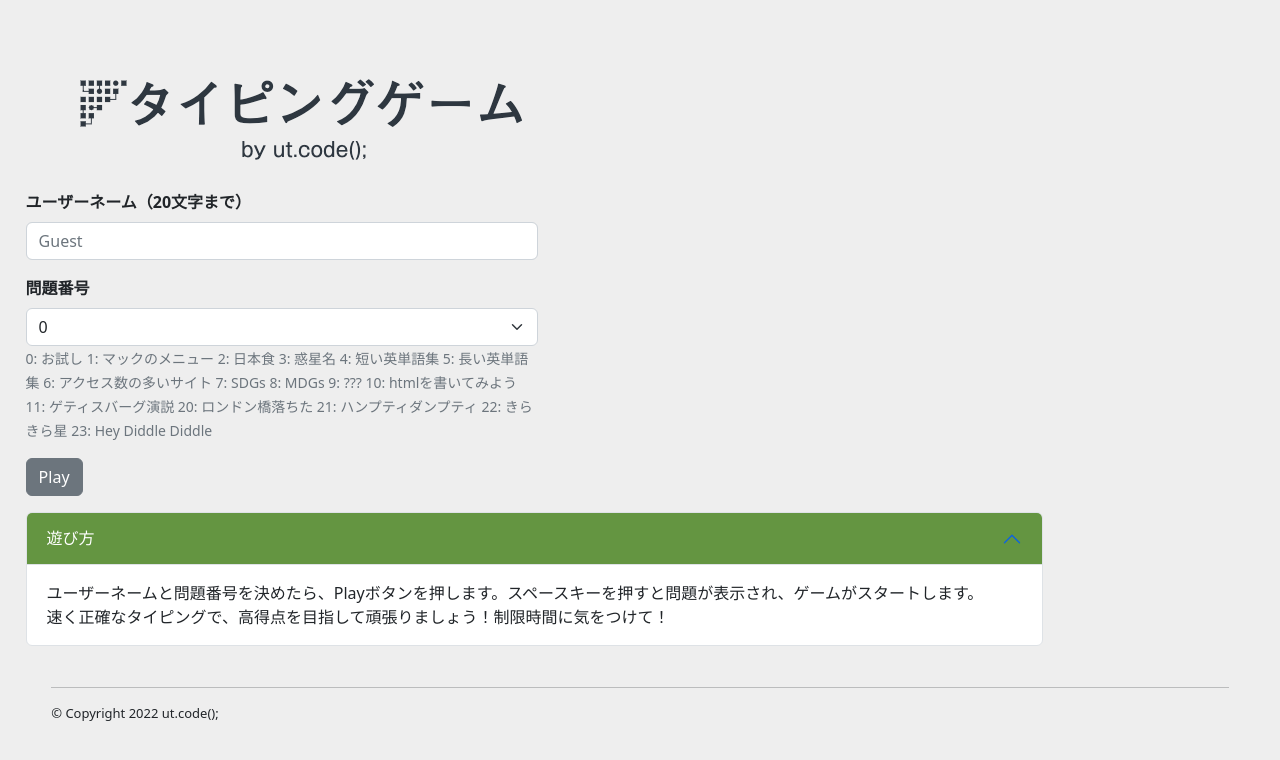
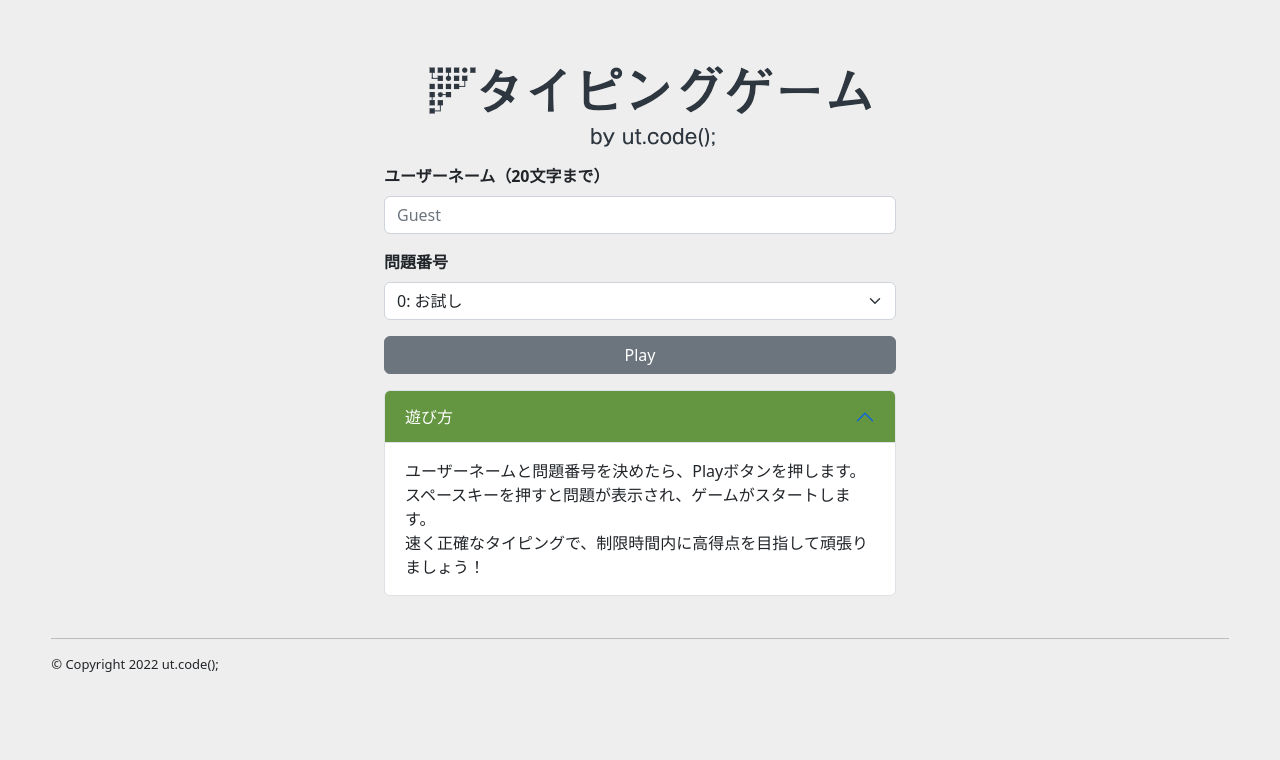
Before and after one commit to ut-code/typing-game, a React (Vite) app in the folder frontend/: page / in a window 1280 px wide. Shown: the top 760 px of the page. Built offline with nearby package versions, Linux system fonts and the light colour scheme.

Commit message:
全体的にセンタリング

```diff
--- a/frontend/src/components/Header.tsx
+++ b/frontend/src/components/Header.tsx
@@ -6,7 +6,7 @@ import logo from "/logo.png";
 
 export default function Header() {
   return (
-    <header>
+    <header style={{ textAlign: "center", padding: "1vw" }}>
       {/* <b>ut.code(); タイピングゲーム</b> */}
       <Image src={logo} alt={"タイピングゲーム by ut.code();"} />
     </header>
--- a/frontend/src/pages/Basic/Basic.tsx
+++ b/frontend/src/pages/Basic/Basic.tsx
@@ -23,6 +23,9 @@ export default function Basic() {
   if (cont !== null) cont.textContent = content;
   return (
     <>
+      <Button href="/" variant="secondary" id="backbutton">
+        Back
+      </Button>
       <div id="score-related">
         <Stack direction="horizontal" gap={3}>
           <table id="current">
@@ -69,9 +72,6 @@ export default function Basic() {
           <span id="question">[Space]を押して開始</span>
         </div>
       </div>
-      <Button href="/" variant="secondary">
-        Back
-      </Button>
       {/* 下のdivの中にReactがキーボードの入力結果をいい感じにして、出力している。これを、読み取って使えば良い。 */}
       <div id="content"></div>
       <Keyboard
--- a/frontend/src/pages/Basic/style.css
+++ b/frontend/src/pages/Basic/style.css
@@ -162,3 +162,6 @@ footer {
   width: 30vw;
   height: 15vw;
 }
+#backbutton {
+  width: 10vw;
+}
--- a/frontend/src/pages/Home.tsx
+++ b/frontend/src/pages/Home.tsx
@@ -42,30 +42,23 @@ export default function Home() {
                   setQnumber(e.target.value);
                 }}
               >
-                <option>0</option>
-                <option>1</option>
-                <option>2</option>
-                <option>3</option>
-                <option>4</option>
-                <option>5</option>
-                <option>6</option>
-                <option>7</option>
-                <option>8</option>
-                <option>9</option>
-                <option>10</option>
-                <option>11</option>
-                <option>20</option>
-                <option>21</option>
-                <option>22</option>
-                <option>23</option>
+                <option>0: お試し</option>
+                <option>1: マックのメニュー</option>
+                <option>2: 日本食</option>
+                <option>3: 惑星名</option>
+                <option>4: 短い英単語集</option>
+                <option>5: 長い英単語集</option>
+                <option>6: アクセス数の多いサイト</option>
+                <option>7: SDGs</option>
+                <option>8: MDGs</option>
+                <option>9: キーボード配列</option>
+                <option>10: htmlを書いてみよう</option>
+                <option>11: ゲティスバーグ演説</option>
+                <option>20: ロンドン橋落ちた</option>
+                <option>21: ハンプティダンプティ</option>
+                <option>22: きらきら星</option>
+                <option>23: Hey Diddle Diddle</option>
               </Form.Select>
-              <Form.Text className="text-muted">
-                0: お試し 1: マックのメニュー 2: 日本食 3: 惑星名 4:
-                短い英単語集 5: 長い英単語集 6: アクセス数の多いサイト 7: SDGs
-                8: MDGs 9: ??? 10: htmlを書いてみよう 11: ゲティスバーグ演説 20:
-                ロンドン橋落ちた 21: ハンプティダンプティ 22: きらきら星 23: Hey
-                Diddle Diddle
-              </Form.Text>
             </Form.Group>
 
             <Button
@@ -97,13 +90,15 @@ export default function Home() {
           </Form>
         </div>
 
-        <Accordion defaultActiveKey="0" alwaysOpen>
+        <Accordion defaultActiveKey="0" alwaysOpen id="how-to-play">
           <Accordion.Item eventKey="0">
             <Accordion.Header>遊び方</Accordion.Header>
             <Accordion.Body>
-              ユーザーネームと問題番号を決めたら、Playボタンを押します。スペースキーを押すと問題が表示され、ゲームがスタートします。
+              ユーザーネームと問題番号を決めたら、Playボタンを押します。
               <br></br>
-              速く正確なタイピングで、高得点を目指して頑張りましょう！制限時間に気をつけて！
+              スペースキーを押すと問題が表示され、ゲームがスタートします。
+              <br></br>
+              速く正確なタイピングで、制限時間内に高得点を目指して頑張りましょう！
             </Accordion.Body>
           </Accordion.Item>
         </Accordion>
--- a/frontend/src/pages/Result/Result.tsx
+++ b/frontend/src/pages/Result/Result.tsx
@@ -1,6 +1,7 @@
 /* eslint-disable @typescript-eslint/ban-ts-comment */
 import React from "react";
 import { useEffect, useState } from "react";
+import Header from "../../components/Header";
 import Footer from "./../../components/Footer";
 import { Helmet } from "react-helmet";
 import "./style.css";
@@ -80,10 +81,14 @@ export default function Result() {
 
   return (
     <>
+      <Header />
       <Helmet>
         <title>結果</title>
       </Helmet>
       <Stack gap={3}>
+        <Button href="/" variant="secondary" id="backbutton">
+          Back
+        </Button>
         <Stack direction="horizontal" gap={3}>
           <div className="yourResults">
             <ListGroup variant="flush">
@@ -160,12 +165,6 @@ export default function Result() {
             </Accordion.Body>
           </Accordion.Item>
         </Accordion>
-
-        <div>
-          <Button href="/" variant="secondary">
-            Back
-          </Button>
-        </div>
       </Stack>
       <Footer />
     </>
--- a/frontend/src/pages/Result/style.css
+++ b/frontend/src/pages/Result/style.css
@@ -10,7 +10,7 @@ body {
   border: 1px solid #cccccc;
   width: 500px;
   height: 450px;
-  /* margin: auto; */
+  margin: auto;
   text-align: center;
 }
 .yourResults .rowh {
@@ -41,7 +41,7 @@ body {
   height: 450px;
   overflow: auto;
   border: 1px solid #cccccc;
-  /* margin: auto; */
+  margin: auto;
   text-align: center;
 }
 .listgroup {
@@ -53,6 +53,7 @@ body {
 }
 .accordion {
   width: 1017px;
+  margin: auto;
 }
 footer {
   font-size: 13px;
--- a/frontend/src/pages/style.css
+++ b/frontend/src/pages/style.css
@@ -4,20 +4,29 @@ body {
 }
 #userinput {
   width: 40vw;
+  margin: auto;
 }
-header {
+#header {
   font-size: 30px;
   padding: 2vw;
+  margin: auto;
 }
 footer {
   font-size: 13px;
   padding: 2vw;
 }
 .accordion-button {
-  background-color: rgb(100, 149, 65) !important;
+  background-color: rgb(50, 50, 50) !important;
   color: white !important;
 }
-/* .accordion {
-  width: 1140px;
-} */
+.accordion {
+  width: 40vw;
+}
+#play-button {
+  width: 40vw;
+}
+#how-to-play {
+  width: 40vw;
+  margin: auto;
+}
 /* 矢印も白にしたい */
```
Also changed, not shown: 1 other file (tests, documents, lock files or other folders).
